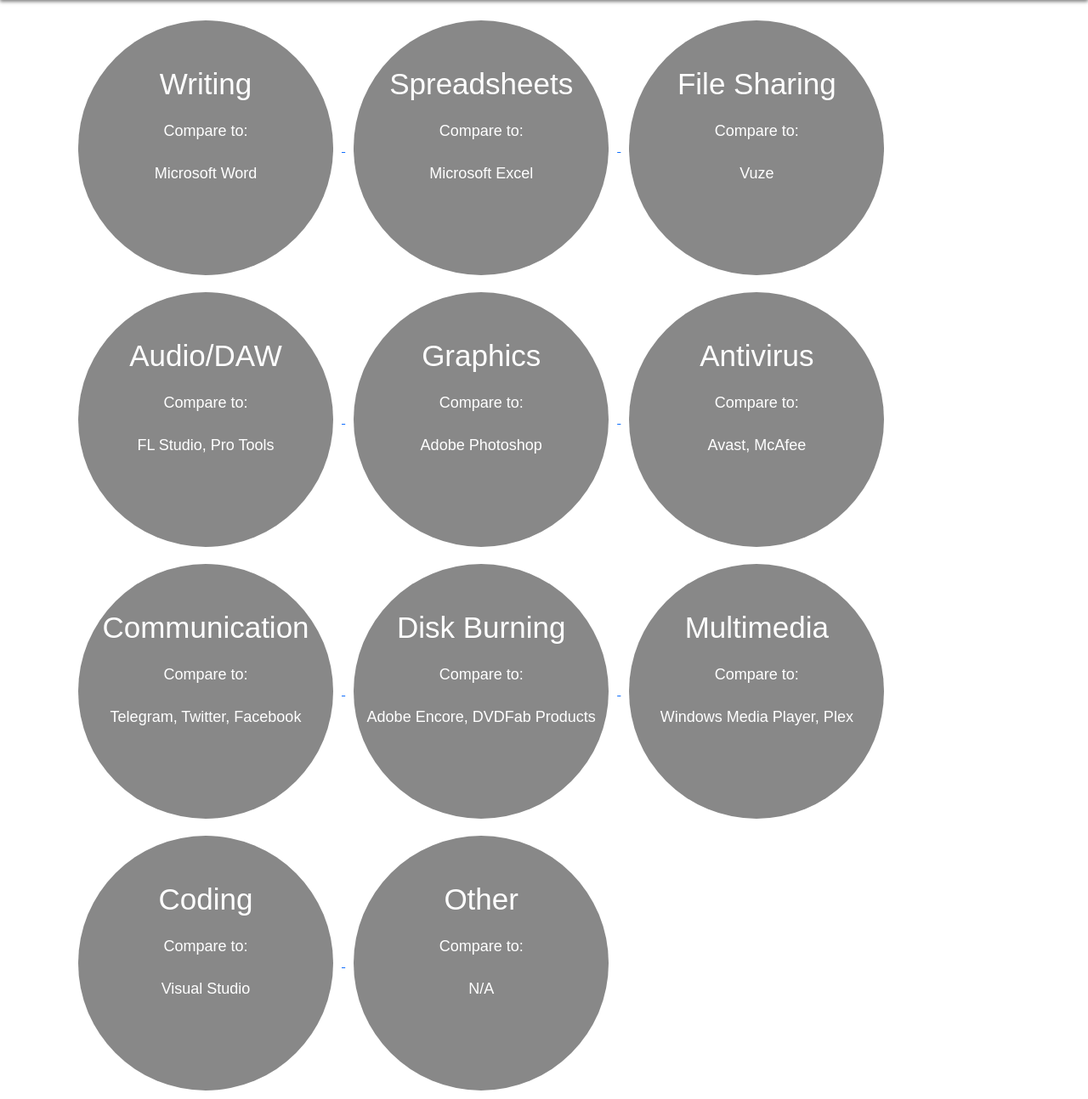
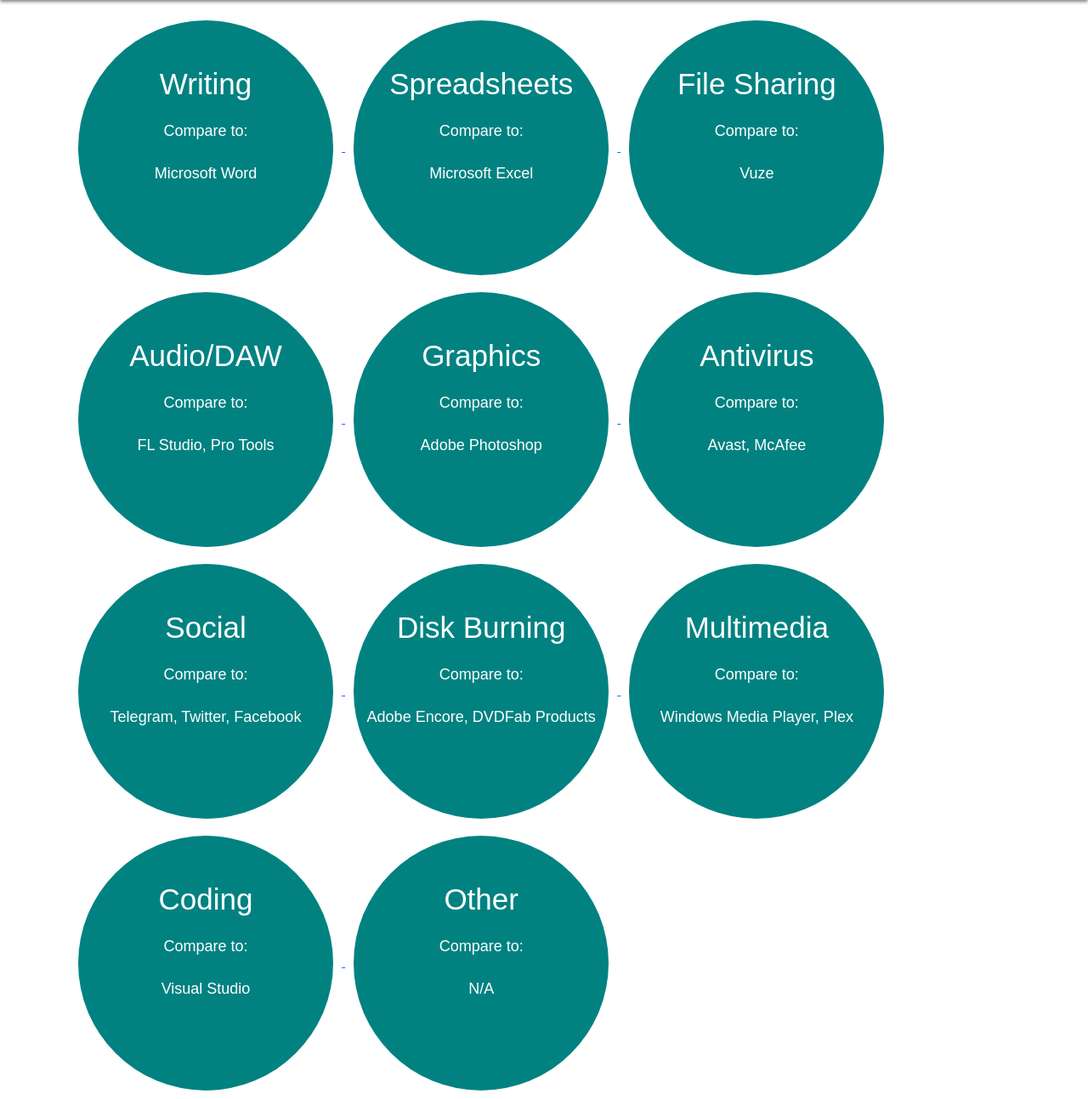
Before and after one commit to WSU-4110/foss-finder, a Django app: template FossFinder/AppPage/templates/software_index.html in a window 1280 px wide. Shown: the part 76-1370 px from the top of the page at 85% size. Run offline with Django 4.2, Linux system fonts and the light colour scheme; the template is opened without the code that fills it, so the values that code supplies are empty; some libraries are stand-ins or nearby versions.

Commit message:
Changed circle colors

```diff
--- a/FossFinder/AppPage/templates/software_index.html
+++ b/FossFinder/AppPage/templates/software_index.html
@@ -9,7 +9,7 @@
 			display: inline-block;
 			width: 300px;
 			height: 300px;
-			background-color: #888888;
+			background-color: #018281;
 			color: #FFFFFF;
 			border-radius: 75%;
 			text-align: center;
@@ -73,7 +73,7 @@
 </a>
 	<a href="{% url 'Communication' %}">
   <div class="circle">
-    <br>Communication
+    <br>Social
     <div class="circle-text">Compare to:<br>Telegram, Twitter, Facebook</div>
   </div>
 </a>
```
